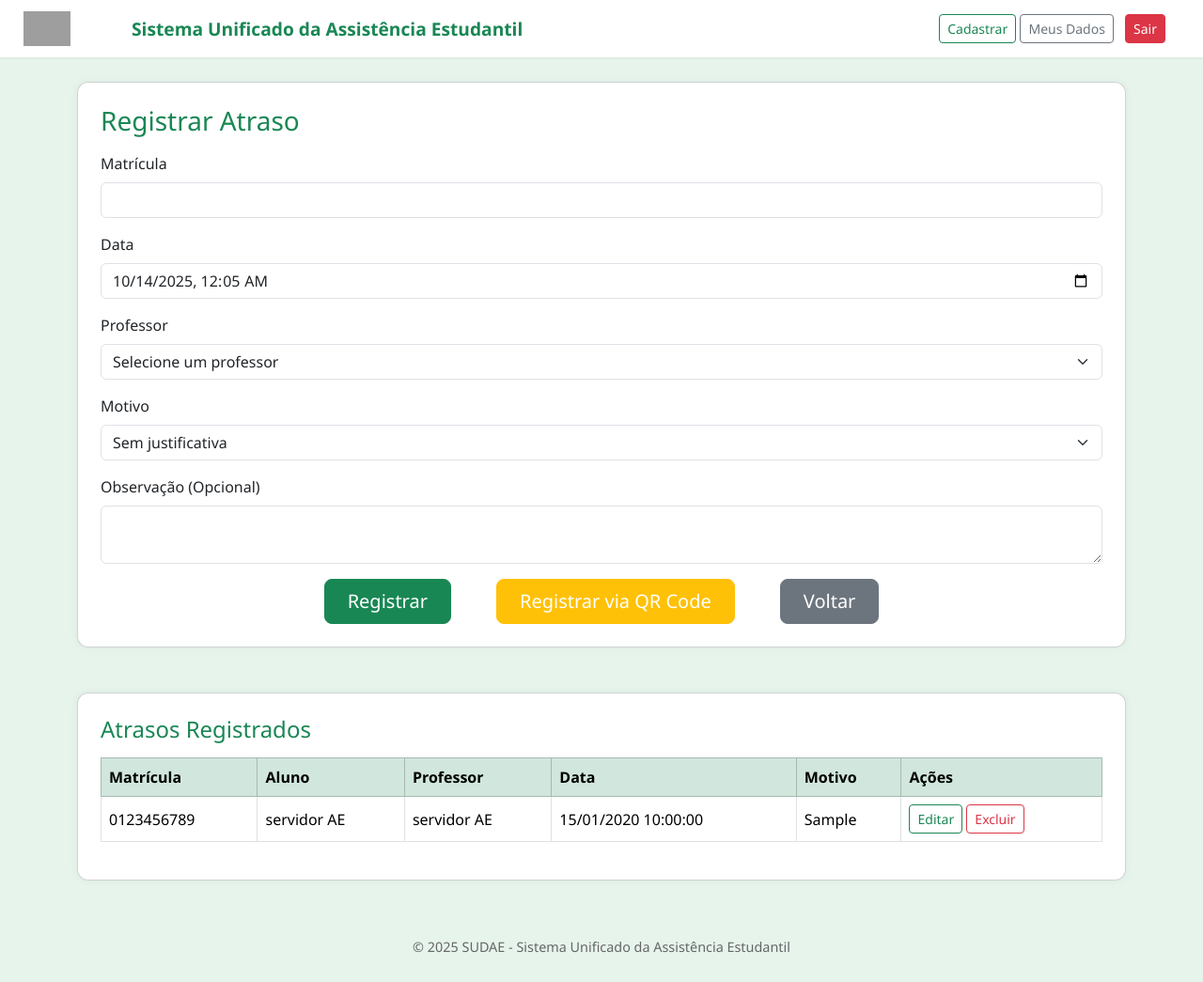
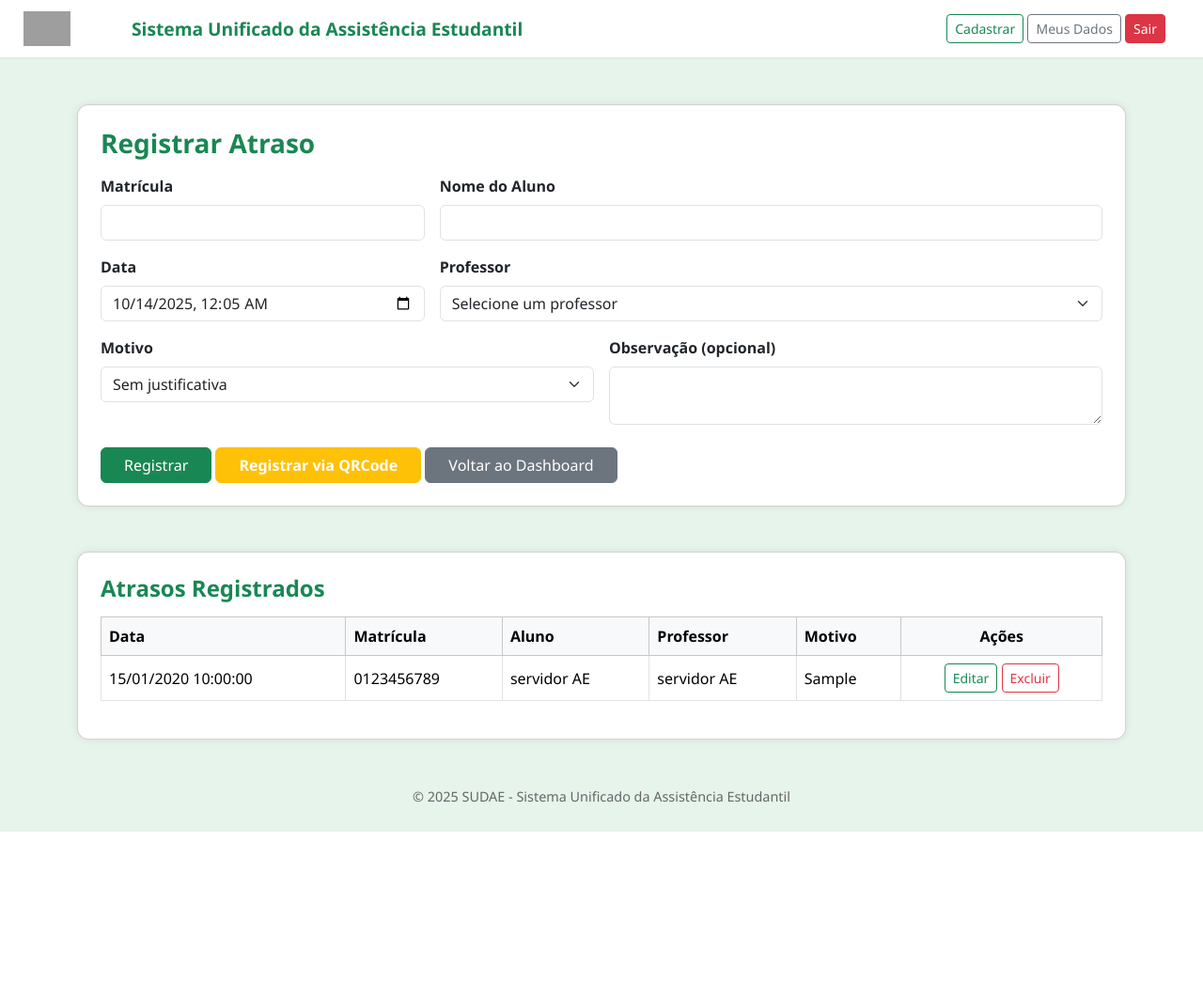
Before and after one commit to Neto0-M/TCC-PPI-SUDAE, a PHP site: page /atrasos.php in a window 1280 px wide. Shown: the whole page at 94% size. After the commit the page ends 885 px from the top, so only its background shows below. Run offline with PHP 8.4, Linux system fonts and the light colour scheme; data comes from the database, SQL or seed files in the repository; both versions use the stored data as it was after the commit; tables that the repository leaves empty hold one stand-in row (values such as "Sample post"); grey boxes are pictures that could not be loaded.

Commit message:
mais detalhes

```diff
--- a/ATRASOS/atrasos.php
+++ b/ATRASOS/atrasos.php
@@ -1,31 +1,49 @@
 <?php
 include '../conexao.php';
+
 function data_br($data) {
     return date('d/m/Y H:i:s', strtotime($data));
 }
 
-// === LISTAR ALUNOS ===
-$alunos = [];
-$res = $conexao->query("SELECT idUSUARIO, nome, matricula FROM USUARIO WHERE tipo = 3 ORDER BY nome ASC");
-if ($res) while ($r = $res->fetch_assoc()) $alunos[] = $r;
-
 // === LISTAR PROFESSORES ===
 $professores = [];
-$res = $conexao->query("SELECT idUSUARIO, nome, email FROM USUARIO WHERE tipo = 2 ORDER BY nome ASC");
+$res = $conexao->query("SELECT idUSUARIO, nome FROM USUARIO WHERE tipo = 2 ORDER BY nome ASC");
 if ($res) while ($r = $res->fetch_assoc()) $professores[] = $r;
 
-// === PROCESSAMENTO DO FORMULÁRIO ===
+// === BUSCAR ALUNO POR MATRÍCULA (para AJAX interno) ===
+if (isset($_GET['buscar_aluno'])) {
+    $matricula = $_GET['buscar_aluno'];
+    $stmt = $conexao->prepare("SELECT nome FROM USUARIO WHERE matricula = ?");
+    $stmt->bind_param("s", $matricula);
+    $stmt->execute();
+    $res = $stmt->get_result()->fetch_assoc();
+    echo json_encode($res ?: []);
+    exit;
+}
+
+// === LISTAR ATRASOS ===
+$atrasos = [];
+$sql = "SELECT a.idATRASO, a.data, u.matricula, u.nome AS aluno_nome, p.nome AS professor_nome, a.motivo
+        FROM ATRASO a
+        INNER JOIN USUARIO u ON a.idAluno = u.idUSUARIO
+        LEFT JOIN USUARIO p ON a.idProfessor = p.idUSUARIO
+        ORDER BY a.data DESC";
+$res = $conexao->query($sql);
+if ($res) while ($r = $res->fetch_assoc()) $atrasos[] = $r;
+
+// === FORMULÁRIO - SUBMISSÃO ===
 if ($_SERVER['REQUEST_METHOD'] === 'POST') {
     $id = $_POST['id'] ?? 0;
     $matricula = $_POST['matricula'];
     $data = $_POST['data'];
     $motivo = $_POST['motivo'];
     $motivo_extra = trim($_POST['motivo_extra']);
-    $idProfessor = $_POST['idProfessor'] ?? 0;
+    $idProfessor = $_POST['idProfessor'];
 
     if ($motivo_extra) $motivo .= " - " . $motivo_extra;
 
-    $stmt = $conexao->prepare("SELECT idUSUARIO, nome FROM USUARIO WHERE matricula = ?");
+    // Buscar aluno pelo número de matrícula
+    $stmt = $conexao->prepare("SELECT idUSUARIO FROM USUARIO WHERE matricula = ?");
     $stmt->bind_param("s", $matricula);
     $stmt->execute();
     $aluno = $stmt->get_result()->fetch_assoc();
@@ -33,35 +51,18 @@ if ($_SERVER['REQUEST_METHOD'] === 'POST') {
 
     if (!$aluno) die("Aluno não encontrado.");
     $idAluno = $aluno['idUSUARIO'];
-    $idServidor = 1; // exemplo
+    $idServidor = 1; // Simulação de usuário logado
 
     if ($id > 0) {
-        $stmt = $conexao->prepare("UPDATE ATRASO SET idAluno=?, idProfessor=?, data=?, notificado='N', motivo=? WHERE idATRASO=?");
-        $stmt->bind_param("iissi", $idAluno, $idProfessor, $data, $motivo, $id);
+        $stmt = $conexao->prepare("UPDATE ATRASO SET idAluno = ?, idServidor = ?, idProfessor = ?, data = ?, motivo = ?, notificado = 'N' WHERE idATRASO = ?");
+        $stmt->bind_param("iiissi", $idAluno, $idServidor, $idProfessor, $data, $motivo, $id);
     } else {
-        $stmt = $conexao->prepare("INSERT INTO ATRASO (idAluno, idServidor, idProfessor, data, notificado, motivo) VALUES (?, ?, ?, ?, 'N', ?)");
+        $stmt = $conexao->prepare("INSERT INTO ATRASO (idAluno, idServidor, idProfessor, data, motivo, notificado) VALUES (?, ?, ?, ?, ?, 'N')");
         $stmt->bind_param("iiiss", $idAluno, $idServidor, $idProfessor, $data, $motivo);
     }
+
     $stmt->execute();
     $stmt->close();
-
-    // notificação ao professor
-    if ($idProfessor) {
-        $stmt = $conexao->prepare("SELECT nome, email FROM USUARIO WHERE idUSUARIO = ?");
-        $stmt->bind_param("i", $idProfessor);
-        $stmt->execute();
-        $professor = $stmt->get_result()->fetch_assoc();
-        $stmt->close();
-
-        if ($professor) {
-            $to = $professor['email'];
-            $subject = "Registro de atraso - " . $aluno['nome'];
-            $message = "Prezado(a) {$professor['nome']},\n\nFoi registrado um atraso para o aluno {$aluno['nome']}.\nMatrícula: $matricula\nData: " . date('d/m/Y H:i:s', strtotime($data)) . "\nMotivo: $motivo\n\nAtenciosamente,\nSistema SUDAE";
-            $headers = "From: no-reply@sudae.com.br\r\n";
-            mail($to, $subject, $message, $headers);
-        }
-    }
-
     header("Location: atrasos.php");
     exit;
 }
@@ -69,7 +70,7 @@ if ($_SERVER['REQUEST_METHOD'] === 'POST') {
 // === EXCLUSÃO ===
 if (isset($_GET['delete'])) {
     $id = intval($_GET['delete']);
-    $stmt = $conexao->prepare("DELETE FROM ATRASO WHERE idATRASO=?");
+    $stmt = $conexao->prepare("DELETE FROM ATRASO WHERE idATRASO = ?");
     $stmt->bind_param("i", $id);
     $stmt->execute();
     $stmt->close();
@@ -81,22 +82,15 @@ if (isset($_GET['delete'])) {
 $edit = null;
 if (isset($_GET['edit'])) {
     $id = intval($_GET['edit']);
-    $stmt = $conexao->prepare("SELECT a.idATRASO, a.data, a.idProfessor, u.matricula, u.nome, a.motivo
-        FROM ATRASO a INNER JOIN USUARIO u ON a.idAluno = u.idUSUARIO WHERE a.idATRASO = ?");
+    $stmt = $conexao->prepare("SELECT a.idATRASO, a.data, a.idProfessor, u.matricula, u.nome AS aluno_nome, a.motivo
+        FROM ATRASO a
+        INNER JOIN USUARIO u ON a.idAluno = u.idUSUARIO
+        WHERE a.idATRASO = ?");
     $stmt->bind_param("i", $id);
     $stmt->execute();
     $edit = $stmt->get_result()->fetch_assoc();
     $stmt->close();
 }
-
-// === LISTAR ATRASOS ===
-$atrasos = [];
-$res = $conexao->query("SELECT a.idATRASO, a.data, u.matricula, u.nome, p.nome AS professor, a.motivo
-                        FROM ATRASO a
-                        INNER JOIN USUARIO u ON a.idAluno = u.idUSUARIO
-                        LEFT JOIN USUARIO p ON a.idProfessor = p.idUSUARIO
-                        ORDER BY a.data DESC");
-if ($res) while ($r = $res->fetch_assoc()) $atrasos[] = $r;
 ?>
 
 <!DOCTYPE html>
@@ -106,14 +100,67 @@ if ($res) while ($r = $res->fetch_assoc()) $atrasos[] = $r;
     <title>Registro de Atrasos - SUDAE</title>
     <link href="https://cdn.jsdelivr.net/npm/bootstrap@5.3.2/dist/css/bootstrap.min.css" rel="stylesheet">
     <style>
-body { background-color: #e6f4ec; font-family: 'Segoe UI', sans-serif; min-height: 100vh; }
-.logo { position: absolute; left: 25px; width: 50px; height: auto; }
-header { background-color: #fff; padding: 15px 40px; border-bottom: 2px solid #dceee2; display: flex; justify-content: flex-end; align-items: center; position: relative; }
-header h1 { position: absolute; left: 140px; font-size: 1.2rem; color: #198754; font-weight: bold; margin: 0; }
-.card { border-radius: 12px; box-shadow: 0 0 10px rgba(0,0,0,0.05); }
-footer { text-align: center; padding: 10px; color: #666; font-size: 0.9rem; margin-top: 50px; }
-.fade-form { opacity: 0; transform: translateY(10px); animation: fadeIn 0.6s ease forwards; }
-@keyframes fadeIn { to { opacity: 1; transform: translateY(0); } }
+        body {
+            background-color: #e6f4ec;
+            font-family: 'Segoe UI', sans-serif;
+        }
+    .logo {
+      position: absolute;
+      left: 25px;
+      width: 50px;
+      height: auto;
+    }
+    header {
+      background-color: #fff;
+      padding: 15px 40px;
+      border-bottom: 2px solid #dceee2;
+      display: flex;
+      justify-content: flex-end;
+      align-items: center;
+      position: relative;
+    }
+    header h1 {
+      position: absolute;
+      left: 140px;
+      font-size: 1.2rem;
+      color: #198754;
+      font-weight: bold;
+      margin: 0;
+    }
+        .btn-outline-light:hover {
+            background: white;
+            color: #198754;
+        }
+        .card {
+            border-radius: 12px;
+            box-shadow: 0 0 10px rgba(0,0,0,0.08);
+        }
+        th {
+            color: #198754;
+        }
+        .btn-outline-primary {
+            border-color: #198754;
+            color: #198754;
+        }
+        .btn-outline-primary:hover {
+            background-color: #198754;
+            color: #fff;
+        }
+        .btn-outline-danger {
+            border-color: #dc3545;
+            color: #dc3545;
+        }
+        .btn-outline-danger:hover {
+            background-color: #dc3545;
+            color: #fff;
+        }
+        footer {
+            text-align: center;
+            color: #666;
+            font-size: 0.9rem;
+            margin-top: 40px;
+            padding: 10px 0;
+        }
     </style>
 </head>
 <body>
@@ -123,44 +170,48 @@ footer { text-align: center; padding: 10px; color: #666; font-size: 0.9rem; marg
   <h1>Sistema Unificado da Assistência Estudantil</h1>
   <nav>
     <a href="../LOGIN/cadastro.php" class="btn btn-outline-success btn-sm">Cadastrar</a>
-    <a href="../DASHBOARD/dados.php" class="btn btn-outline-secondary btn-sm me-2">Meus Dados</a>
+    <a href="../DASHBOARD/dados.php" class="btn btn-outline-secondary btn-sm">Meus Dados</a>
     <a href="../LOGIN/logout.php" class="btn btn-danger btn-sm">Sair</a>
   </nav>
 </header>
 
-<div class="container mt-4">
-  <div class="card p-4 fade-form">
-    <h3 class="text-success mb-3"><?= $edit ? 'Editar Atraso' : 'Registrar Atraso' ?></h3>
+<div class="container mt-5">
+    <div class="card p-4">
+        <h3 class="fw-bold text-success mb-3"><?= $edit ? 'Editar Atraso' : 'Registrar Atraso' ?></h3>
 
         <form method="post">
             <input type="hidden" name="id" value="<?= $edit['idATRASO'] ?? '' ?>">
 
-      <div class="mb-3">
-        <label class="form-label">Matrícula</label>
-        <input type="text" name="matricula" class="form-control" required minlength="10"
-               value="<?= htmlspecialchars($edit['matricula'] ?? '') ?>">
+            <div class="row g-3">
+                <div class="col-md-4">
+                    <label class="form-label fw-semibold">Matrícula</label>
+                    <input type="text" name="matricula" id="matricula" class="form-control" required value="<?= $edit['matricula'] ?? '' ?>">
                 </div>
 
-      <div class="mb-3">
-        <label class="form-label">Data</label>
+                <div class="col-md-8">
+                    <label class="form-label fw-semibold">Nome do Aluno</label>
+                    <input type="text" class="form-control" id="nomeAluno" readonly value="<?= $edit['aluno_nome'] ?? '' ?>">
+                </div>
+
+                <div class="col-md-4">
+                    <label class="form-label fw-semibold">Data</label>
                     <input type="datetime-local" name="data" class="form-control"
                         value="<?= isset($edit['data']) ? date('Y-m-d\TH:i', strtotime($edit['data'])) : date('Y-m-d\TH:i') ?>" required>
                 </div>
 
-      <div class="mb-3">
-        <label class="form-label">Professor</label>
+                <div class="col-md-8">
+                    <label class="form-label fw-semibold">Professor</label>
                     <select name="idProfessor" class="form-select" required>
                         <option value="">Selecione um professor</option>
                         <?php foreach ($professores as $p):
                             $selected = ($edit && $edit['idProfessor'] == $p['idUSUARIO']) ? 'selected' : '';
-          ?>
-            <option value="<?= $p['idUSUARIO'] ?>" <?= $selected ?>><?= htmlspecialchars($p['nome']) ?> (<?= htmlspecialchars($p['email']) ?>)</option>
-          <?php endforeach; ?>
+                            echo "<option value='{$p['idUSUARIO']}' $selected>{$p['nome']}</option>";
+                        endforeach; ?>
                     </select>
                 </div>
 
-      <div class="mb-3">
-        <label class="form-label">Motivo</label>
+                <div class="col-md-6">
+                    <label class="form-label fw-semibold">Motivo</label>
                     <select name="motivo" class="form-select" required>
                         <?php
                         $motivos = ["Sem justificativa", "Motivos de Saúde", "Chuva Forte", "Atraso do Ônibus", "Consulta de Exames", "Outros"];
@@ -174,56 +225,54 @@ footer { text-align: center; padding: 10px; color: #666; font-size: 0.9rem; marg
                     </select>
                 </div>
 
-      <div class="mb-3">
-        <label class="form-label">Observação (Opcional)</label>
+                <div class="col-md-6">
+                    <label class="form-label fw-semibold">Observação (opcional)</label>
                     <textarea name="motivo_extra" class="form-control"><?= htmlspecialchars($edit ? (explode(" - ", $edit['motivo'])[1] ?? '') : '') ?></textarea>
                 </div>
+            </div>
 
-      <div class="d-flex justify-content-center gap-5 flex-wrap">
-        <button type="submit" class="btn btn-success btn-lg px-4"><?= $edit ? 'Salvar' : 'Registrar' ?></button>
-        <a href="../ATRASOS_SCAN/scanner.php" class="btn btn-warning btn-lg px-4 text-white">Registrar via QR Code</a>
-        <a href="../DASHBOARD/dashboard.php" class="btn btn-secondary btn-lg px-4">Voltar</a>
+            <div class="mt-4">
+                <button type="submit" class="btn btn-success px-4"><?= $edit ? 'Salvar' : 'Registrar' ?></button>
                 <?php if ($edit): ?>
-          <a href="atrasos.php" class="btn btn-outline-danger btn-lg px-4">Cancelar</a>
+                    <a href="atrasos.php" class="btn btn-secondary px-4">Cancelar</a>
                 <?php endif; ?>
+                <a href="../ATRASOS_SCAN/scanner.php" class="btn btn-warning px-4 text-white fw-semibold">Registrar via QRCode</a>
+                <a href="../DASHBOARD/dashboard.php" class="btn btn-secondary px-4">Voltar ao Dashboard</a>
             </div>
         </form>
     </div>
 
-  <div class="card mt-5 p-4 fade-form">
-    <h4 class="text-success mb-3">Atrasos Registrados</h4>
-    <div class="table-responsive">
-      <table class="table table-bordered align-middle">
-        <thead class="table-success">
+    <div class="card mt-5 p-4">
+        <h4 class="fw-bold text-success mb-3">Atrasos Registrados</h4>
+        <table class="table table-hover table-bordered align-middle">
+            <thead class="table-light">
                 <tr>
+                    <th>Data</th>
                     <th>Matrícula</th>
                     <th>Aluno</th>
                     <th>Professor</th>
-            <th>Data</th>
                     <th>Motivo</th>
-            <th>Ações</th>
+                    <th class="text-center">Ações</th>
                 </tr>
             </thead>
             <tbody>
                 <?php if ($atrasos): foreach ($atrasos as $a): ?>
                 <tr>
+                    <td><?= data_br($a['data']) ?></td>
                     <td><?= htmlspecialchars($a['matricula']) ?></td>
-              <td><?= htmlspecialchars($a['nome']) ?></td>
-              <td><?= htmlspecialchars($a['professor'] ?? '-') ?></td>
-              <td><?= data_br($a['data']) ?></td>
+                    <td><?= htmlspecialchars($a['aluno_nome']) ?></td>
+                    <td><?= htmlspecialchars($a['professor_nome'] ?? '-') ?></td>
                     <td><?= htmlspecialchars($a['motivo']) ?></td>
-              <td>
-                <a href="?edit=<?= $a['idATRASO'] ?>" class="btn btn-sm btn-outline-success">Editar</a>
-                <a href="?delete=<?= $a['idATRASO'] ?>" class="btn btn-sm btn-outline-danger"
-                   onclick="return confirm('Deseja excluir este registro?')">Excluir</a>
+                    <td class="text-center">
+                        <a href="?edit=<?= $a['idATRASO'] ?>" class="btn btn-sm btn-outline-primary">Editar</a>
+                        <a href="?delete=<?= $a['idATRASO'] ?>" class="btn btn-sm btn-outline-danger" onclick="return confirm('Excluir este atraso?')">Excluir</a>
                     </td>
                 </tr>
                 <?php endforeach; else: ?>
-            <tr><td colspan="6" class="text-center text-muted">Nenhum registro encontrado.</td></tr>
+                <tr><td colspan="6" class="text-center text-muted">Nenhum atraso registrado.</td></tr>
                 <?php endif; ?>
             </tbody>
         </table>
-    </div>
     </div>
 </div>
 
@@ -231,6 +280,23 @@ footer { text-align: center; padding: 10px; color: #666; font-size: 0.9rem; marg
     <p>© <?= date('Y') ?> SUDAE - Sistema Unificado da Assistência Estudantil</p>
 </footer>
 
-<script src="https://cdn.jsdelivr.net/npm/bootstrap@5.3.2/dist/js/bootstrap.bundle.min.js"></script>
+<script>
+document.getElementById('matricula').addEventListener('blur', function () {
+    const matricula = this.value.trim();
+    const nomeAluno = document.getElementById('nomeAluno');
+
+    if (matricula.length >= 5) {
+        fetch(`?buscar_aluno=${encodeURIComponent(matricula)}`)
+            .then(res => res.json())
+            .then(data => {
+                nomeAluno.value = data.nome || 'Aluno não encontrado';
+            })
+            .catch(() => nomeAluno.value = 'Erro na requisição');
+    } else {
+        nomeAluno.value = '';
+    }
+});
+</script>
+
 </body>
 </html>
--- a/ATRASOS_SCAN/scanner.php
+++ b/ATRASOS_SCAN/scanner.php
@@ -134,11 +134,12 @@ if ($result) {
 
         <div class="d-flex justify-content-center gap-3 mt-4">
           <button type="submit" class="btn btn-success px-4">Registrar</button>
-          <a href="../ATRASOS/atrasos.php" class="btn btn-secondary px-4">Voltar</a>
+          <a href="scanner.php" class="btn btn-danger px-4">Cancelar</a>
         </div>
       </form>
     </div>
   </div>
+  <a href="../ATRASOS/atrasos.php" class="btn btn-secondary px-4 mt-3">Voltar</a>
 </div>
 
 
```
Also changed, not shown: DASHBOARD/dashboard.php (+31 -5 lines), LOGIN/cadastro.php (+7 -32 lines), SUDAE_05092025.sql (indentation only). Lines whose indentation alone changed are shown as unchanged.
